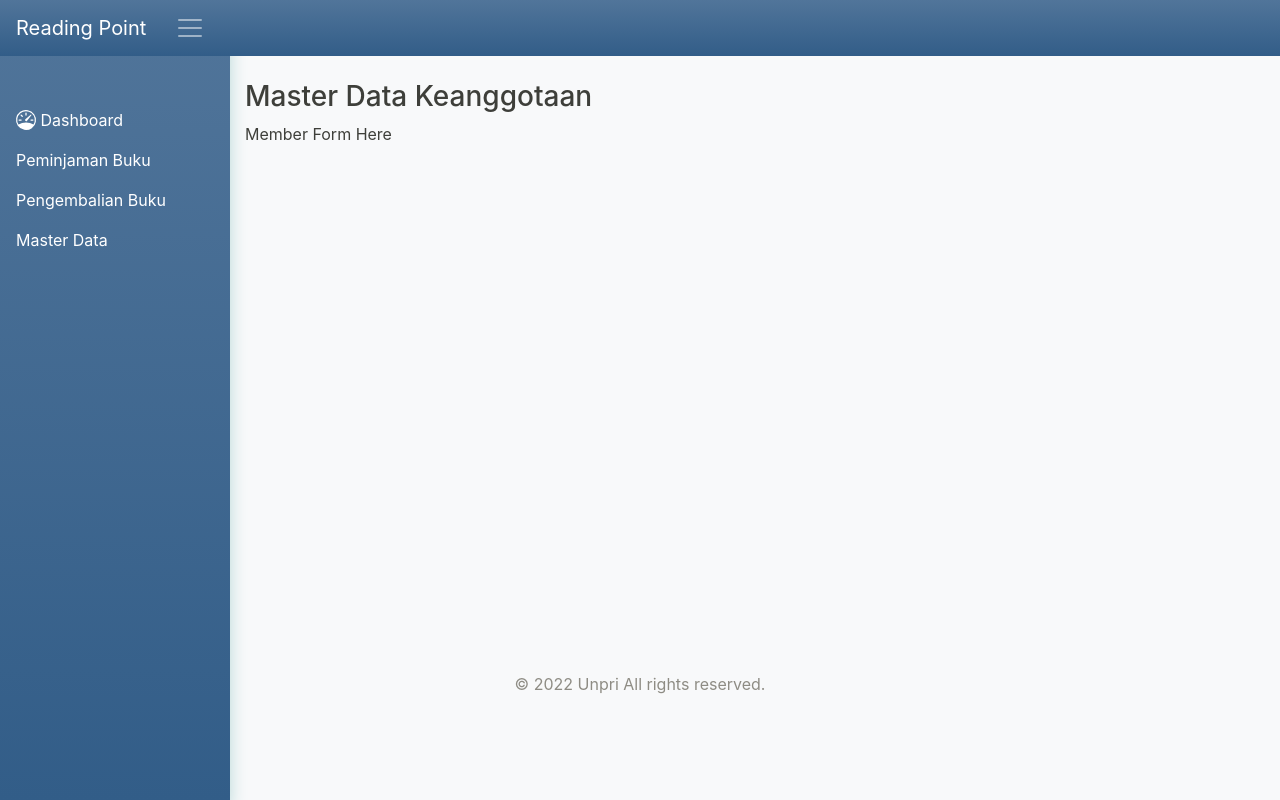
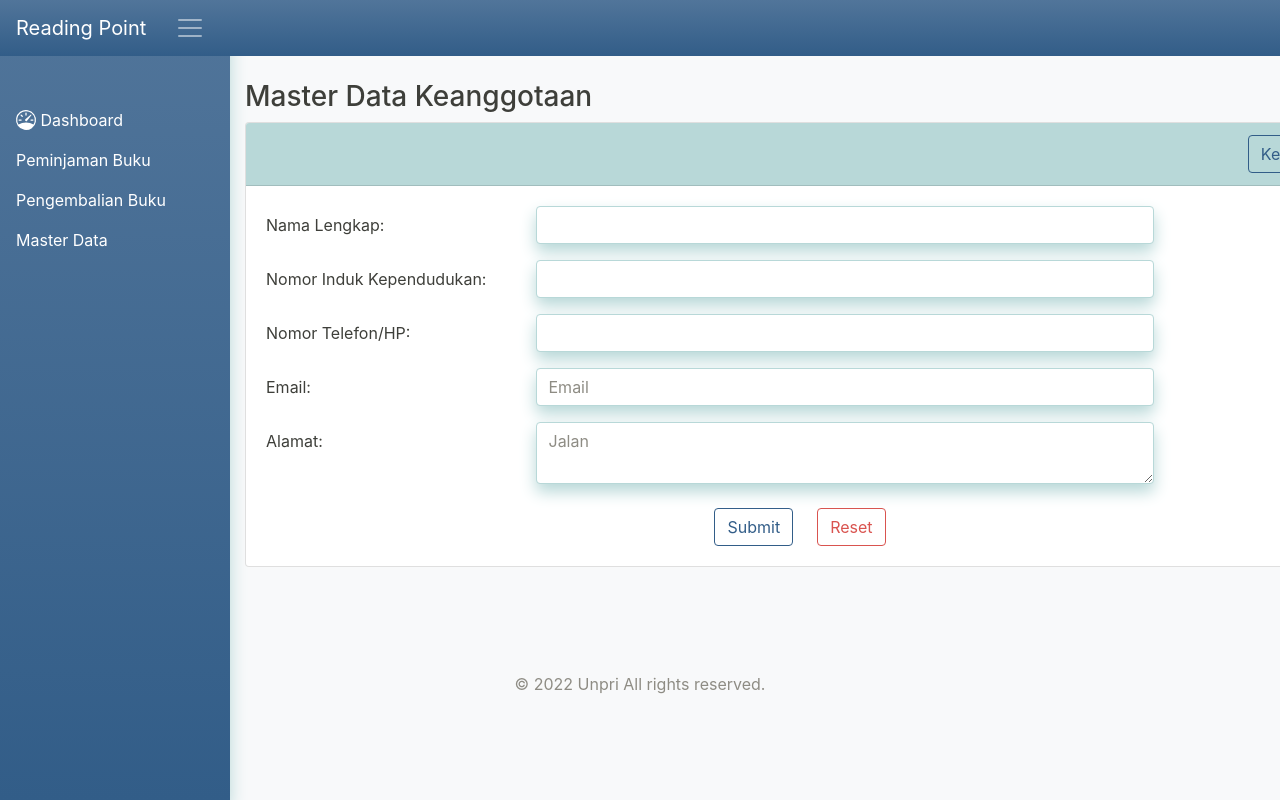
Before and after one commit to ezra-dalimunthe/ReadingPointWebFrontEnd, a Vue app: page /#/master/member/edit/1 in a window 1280 px wide. Shown: the top 800 px of the page. Built offline with nearby package versions, Linux system fonts and the light colour scheme; no server answers.

Commit message:
working on member pages

```diff
--- /dev/null
+++ b/src/views/MasterMember/MemberDetail.vue
@@ -0,0 +1,75 @@
+<template>
+  <b-card>
+    <template #header>
+      <div class="d-flex justify-content-between">
+        <h4>{{ model.fullname }}</h4>
+        <div>
+        <b-link
+          v-if="prevRoute != null"
+          class="btn btn-outline-primary"
+          :to="{ name: prevRoute.name, query: prevRoute.query }"
+          >Kembali</b-link
+        >
+        <b-link
+          class="btn btn-outline-primary ml-4"
+          :to="{ name: 'master-member-edit', params: { id: model.id } }"
+          >Edit</b-link
+        >
+        </div>
+      </div>
+    </template>
+    <b-row>
+      <b-col md="3" sm="6">
+        <div class="d-flex justify-content-center mb-4">
+          <b-img :src="getImage()" fluid class="rounded"></b-img>
+        </div>
+      </b-col>
+      <b-col>
+        <DetailPart label="Nama" :value="model.fullname" />
+        <DetailPart label="NIK" :value="model.nik" />
+        <DetailPart label="Alamat" :value="model.address" />
+        <DetailPart label="Email" :value="model.email" />
+        <DetailPart label="Phone" :value="model.phone_number" />
+      </b-col>
+    </b-row>
+  </b-card>
+</template>
+<script>
+import DetailPart from "@/components/DetailPart";
+import { MemberModel } from "@/services/MemberService";
+import { MemberService } from "@/services/MemberService";
+export default {
+  name: "MemberDetail",
+  components: { DetailPart },
+  data() {
+    return {
+      model: MemberModel,
+      prevRoute: null,
+    };
+  },
+  methods: {
+    getModel() {
+      var modelId = this.$route.params.id;
+      new MemberService().Member.show(modelId).then((model) => {
+        this.model = model.member;
+      });
+    },
+    getImage() {
+      var url = `https://randomuser.me/api/portraits/men/${this.model.id}.jpg`;
+      var dob = parseInt(this.model.nik.substr(6, 2));
+      if (dob > 40) {
+        url = `https://randomuser.me/api/portraits/women/${this.model.id}.jpg`;
+      }
+      return url;
+    },
+  },
+  mounted() {
+    this.getModel();
+  },
+  beforeRouteEnter(to, from, next) {
+    next((vm) => {
+      vm.prevRoute = from;
+    });
+  },
+};
+</script>
--- a/src/views/MasterMember/MemberForm.vue
+++ b/src/views/MasterMember/MemberForm.vue
@@ -1,5 +1,196 @@
 <template>
-    <div class="">
-    Member Form Here
-    </div>
+  <b-card>
+    <template #header>
+      <div class="d-flex justify-content-between">
+        <h4>{{ model.fullname }}</h4>
+        <b-link
+          class="btn btn-outline-primary"
+          :to="{ name: 'master-member-table', query: prevRoute.query }"
+          >Kembali</b-link
+        >
+      </div>
+    </template>
+
+    <b-form @submit="onSubmit">
+      <b-form-group
+        label="Nama Lengkap:"
+        label-for="model-fullname"
+        :invalid-feedback="modelMessagefullname"
+      >
+        <b-form-input
+          id="model-fullname"
+          v-model="model.fullname"
+          :state="modelStatefullname"
+          :validated="validated"
+          class="shadow"
+        ></b-form-input>
+      </b-form-group>
+      <b-form-group
+        label="Nomor Induk Kependudukan:"
+        label-for="model-nik"
+        :invalid-feedback="modelMessagenik"
+      >
+        <b-form-input
+          id="model-nik"
+          v-model="model.nik"
+          :state="modelStatenik"
+          :validated="validated"
+          class="shadow"
+        ></b-form-input>
+      </b-form-group>
+      <b-form-group
+        label="Nomor Telefon/HP:"
+        label-for="model-phone_number"
+        :invalid-feedback="modelMessagephone_number"
+      >
+        <b-form-input
+          id="model-phone_number"
+          v-model="model.phone_number"
+          :state="modelStatephone_number"
+          :validated="validated"
+          class="shadow"
+        ></b-form-input>
+      </b-form-group>
+      <b-form-group
+        label="Email:"
+        label-for="model-email"
+        :invalid-feedback="modelMessageemail"
+      >
+        <b-form-input
+          id="model-email"
+          v-model="model.email"
+          placeholder="Email"
+          :state="modelStateemail"
+          :validated="validated"
+          class="shadow"
+        ></b-form-input>
+      </b-form-group>
+      <b-form-group
+        label="Alamat:"
+        label-for="model-address"
+        :invalid-feedback="modelMessageaddress"
+      >
+        <b-form-textarea
+          id="model-address"
+          v-model="model.address"
+          placeholder="Jalan"
+          :state="modelStateaddress"
+          :validated="validated"
+          class="shadow"
+        ></b-form-textarea>
+      </b-form-group>
+      <div class="d-flex justify-content-center mt-4">
+        <b-button type="submit" variant="outline-primary">Submit</b-button>
+        <b-button
+          type="button"
+          variant="outline-danger"
+          class="ml-4"
+          @click="onReset"
+          >Reset</b-button
+        >
+      </div>
+    </b-form>
+  </b-card>
 </template>
+
+<script>
+import { MemberModel } from "@/services/MemberService";
+import { MemberService } from "@/services/MemberService";
+export default {
+  name: "MemberForm",
+  data() {
+    return {
+      model: Object.assign({}, MemberModel),
+      oldModel: Object.assign({}, MemberModel),
+      prevRoute: {
+        name: "master-member-table",
+      },
+      isNew: true,
+      validated: null,
+    };
+  },
+  methods: {
+    getModel() {
+      var modelId = this.$route.params.id;
+      if (modelId) {
+        new MemberService().Member.show(modelId).then((model) => {
+          this.model = model.member;
+          this.oldModel = Object.assign({}, model.member);
+        });
+        this.isNew = false;
+      }
+    },
+    getImage() {
+      var url = `https://randomuser.me/api/portraits/men/${this.model.id}.jpg`;
+      var dob = parseInt(this.model.nik.substr(6, 2));
+      if (dob > 40) {
+        url = `https://randomuser.me/api/portraits/women/${this.model.id}.jpg`;
+      }
+      return url;
+    },
+    onSubmit(e) {
+      e.preventDefault();
+      var action = new MemberService();
+      var result = null;
+      this.validated = null;
+      for (var p in this.model) {
+        this["modelState" + p] = null;
+        this["modelMessage" + p] = null;
+      }
+      if (this.isNew) {
+        result = action.Member.post(this.model);
+      } else {
+        result = action.Member.update(this.model);
+      }
+      result
+        .then(() => {
+          this.$router.push({
+            name: "master-member-table"
+
+          });
+        })
+        .catch((e) => {
+          if (e.status) {
+            switch (e.status) {
+              case 422:
+                console.log(e.payload);
+                for (var p in this.model) {
+                  this["modelState" + p] =
+                    !Object.prototype.hasOwnProperty.call(e.payload, p);
+                  this["modelMessage" + p] =
+                    Object.prototype.hasOwnProperty.call(e.payload, p)
+                      ? e.payload[p][0]
+                      : null;
+                }
+
+                this.validated = true;
+                break;
+              default:
+            }
+          }
+        });
+    },
+    onReset() {
+      this.model = null;
+      this.model = Object.assign({}, this.oldModel);
+      for (var p in this.model) {
+        this["modelState" + p] = null;
+      }
+    },
+  },
+  mounted() {
+    this.getModel();
+  },
+  created() {
+    for (var p in this.model) {
+      this["modelState" + p] = null;
+      this["modelMessage" + p] = null;
+    }
+  },
+  beforeRouteEnter(to, from, next) {
+    next((vm) => {
+      vm.prevRoute = from;
+    });
+  },
+};
+</script>
--- a/src/views/MasterMember/MemberTable.vue
+++ b/src/views/MasterMember/MemberTable.vue
@@ -1,6 +1,23 @@
 <template>
-  <b-card title="Daftar Anggota">
-    <b-link :to="{ name: 'master-member-new' }">New Member</b-link>
+  <b-card body-class="p-0">
+    <template #header>
+      <div class="d-flex justify-content-between">
+        <h4>Daftar Anggota</h4>
+        <div class="d-flex justify-content-end">
+          <CardTableHeaderFilter
+            :filterFields="filterFields"
+            @clear="onSearchClear"
+            @onSearch="onSearch"
+          />
+          <b-link
+            class="btn btn-outline-primary ml-4"
+            :to="{ name: 'master-member-new' }"
+            >Baru</b-link
+          >
+        </div>
+      </div>
+    </template>
+
     <b-table
       :id="`table_data` + this._uid"
       hover
@@ -10,22 +27,49 @@
       :per-page="perPage"
       :current-page="currentPage"
       :filter="filter"
+      :sort-by.sync="sortBy"
+      :sort-desc.sync="sortDesc"
       stacked="sm"
       head-variant="primary"
+      primary-key="id"
+      tbody-tr-class="position-relative"
+      ref="member_table"
     >
       <template #cell(index)="data">
         {{ (currentPage - 1) * perPage + data.index + 1 }}.
       </template>
       <template #cell(photo)="row">
-        <img :src="getImage(row.item)" />
+        <b-link
+          :to="{
+            name: 'master-member-view',
+            params: { id: row.item.id },
+          }"
+          class="stretched-link"
+        >
+          <b-img
+            :src="getImage(row.item)"
+            class="rounded"
+            :alt="row.item.fullname"
+          ></b-img>
+        </b-link>
       </template>
     </b-table>
+    <div class="d-flex justify-content-end">
+      <b-pagination
+        v-model="currentPage"
+        :total-rows="totalRows"
+        :per-page="perPage"
+        :aria-controls="`table-item-` + _uid"
+      ></b-pagination>
+    </div>
   </b-card>
 </template>
 <script>
 import { MemberService } from "@/services/MemberService";
+import CardTableHeaderFilter from "@/components/CardTableHeaderFilter";
 export default {
   name: "MemberTable",
+  components: { CardTableHeaderFilter },
   data() {
     return {
       fields: [
@@ -38,35 +82,50 @@ export default {
         { key: "email", label: "Email" },
       ],
       currentPage: 1,
-      totalRows: 0,
+      totalRows: 1,
       filter: null,
-      sortBy: "id",
+      filterField: null,
+      sortBy: "fullname",
       sortDesc: false,
       perPage: 20,
       isBusy: false,
+      respondToRouteChanges: true,
+      searchParam: null,
+      searchField: "fullname",
+      filterLabel: "Nama",
+      filterFields: [
+        { label: "Nama", value: "fullname" },
+        { label: "NIK", value: "nik" },
+        { label: "Email", value: "email" },
+      ],
     };
   },
   methods: {
     tableDataProvider(ctx, callback) {
       var m = new MemberService();
-
       m.Member.table(
         this.currentPage,
         ctx.perPage,
         ctx.sortBy,
-        ctx.sortDesc ? "desc" : "asc"
+        ctx.sortDesc ? "desc" : "asc",
+        ctx.filter
       ).then((payload) => {
-        this.currentPage = payload.current_page;
         this.totalRows = payload.total;
         callback(payload.data);
       });
     },
     reload() {
-      this.$refs.uat_table_ref.refresh();
+      this.$refs.member_table.refresh();
     },
+    onSearch(filter) {
+      console.log(filter);
+      this.filter = filter;
+    },
+    onSearchClear() {
+      this.filter = null;
+    },
+
     getImage(data) {
-
-
       var url = `https://randomuser.me/api/portraits/thumb/men/${data.id}.jpg`;
       var dob = parseInt(data.nik.substr(6, 2));
       if (dob > 40) {
--- a/src/views/MasterMemberPage.vue
+++ b/src/views/MasterMemberPage.vue
@@ -1,7 +1,9 @@
 <template>
   <div>
     <h1>Master Data Keanggotaan</h1>
-    <router-view />
+    <transition name="fade" mode="out-in">
+      <router-view class="view"></router-view>
+    </transition>
   </div>
 </template>
 <script>
```
